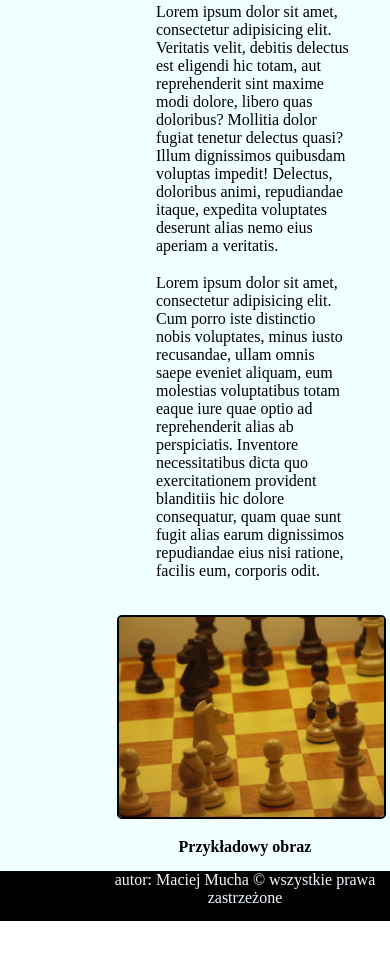
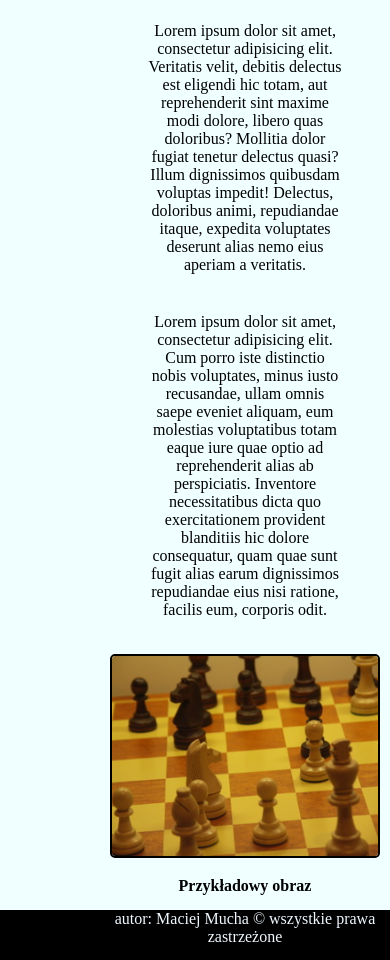
Before and after one commit to macmuc/macmuc.github.io, a plain HTML site: page projekt_tai_chi/index.html in a window 390 px wide. Shown: the part 870-1830 px from the top of the page. Before the commit the page ends 1791 px from the top, so only its background shows below. Drawn offline with Linux system fonts and the light colour scheme.

Commit message:
responsywność

```diff
--- a/projekt_tai_chi/css/responsive.css
+++ b/projekt_tai_chi/css/responsive.css
@@ -83,6 +83,7 @@
     #content {
         height: 170%;
         width: 100%;
+        text-align: center;
     }
 
     #content h2{
@@ -96,10 +97,10 @@
 
     #content p{
 
-        left: 40%;
+        margin-left: 100px;
        width:50%;
 
-        position: relative;
+        display: inline-block;
 
     }
 
@@ -110,9 +111,9 @@
     }
 
     img {
-        margin-left: 20px;
+        margin-left: 100px;
         width: 68%;
-        left: 12%;
+
         position: relative;
     }
 
```
